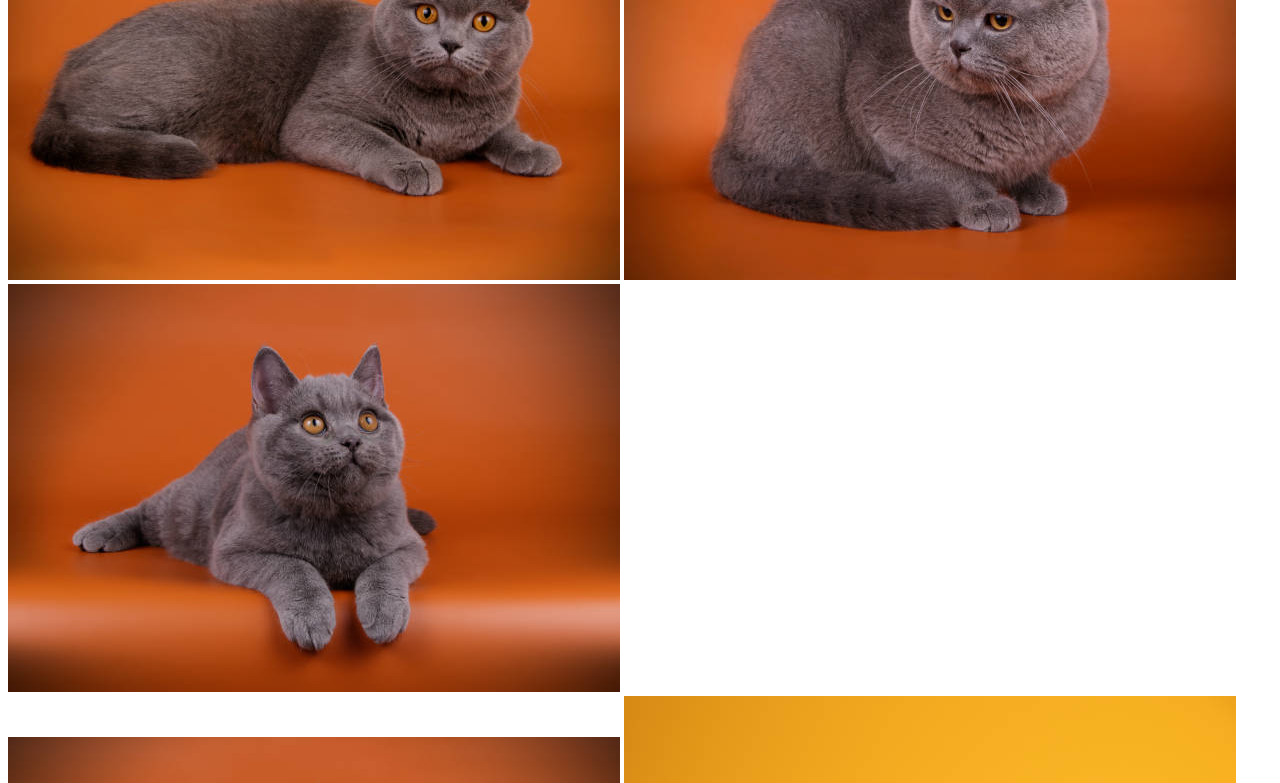
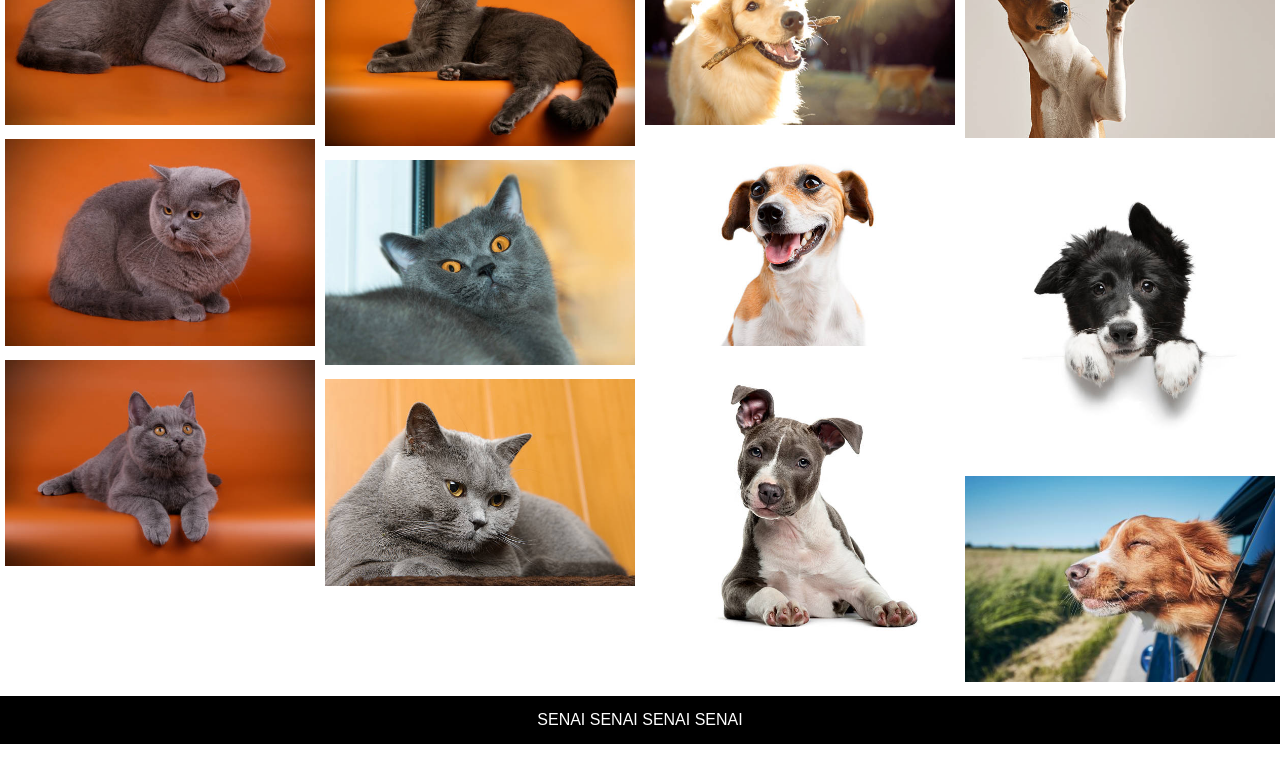
Before and after one commit to kaualira/album-de-fotos, a plain HTML site: page index.html in a window 1280 px wide. Shown: the part 620-1403 px from the top of the page. After the commit the page ends 1364 px from the top, so only its background shows below. Drawn offline with Linux system fonts and the light colour scheme; files whose address does not match are found by name.

Commit message:
commit css

```diff
--- a/album.css
+++ b/album.css
@@ -0,0 +1,46 @@
+@charset "UTF-8";
+
+* {
+    margin: 0px;
+    padding: 0px;
+    box-sizing: border-box;
+
+}
+
+body {
+    font-family: Arial, Helvetica, sans-serif;
+    font-size: 1em;
+}
+
+header {
+    /* alinhamento dos textos  */
+    text-align: center;
+    padding: 30px;
+}
+
+main#album {
+    /* renderiza os elementos */
+    display:flex;
+    /* Coloca o conteudo em linha e não permite a quebra de linha */
+    flex-flow: row wrap;
+}
+
+section.coluna {
+    /* border: 1px dashed black; */
+    flex: 1 1 100%;
+    padding: 0px 5px;
+}
+
+section > img {
+    /* Especifica a largura e a altura de uma imagem */
+    width: 100%;
+    /* indica a distancia na parte inferior do conteudo */
+    padding-bottom: 10px;
+}
+
+footer {
+    background-color: black;
+    color:white;
+    padding: 15px;
+    text-align: center;
+}
--- a/index.html
+++ b/index.html
@@ -6,6 +6,7 @@
     <meta name="viewport" content="width=device-width, initial-scale=1.0">
     <title>NA PRATICA - Álbums de Fotos com Flexbox</title>
     <link rel="stylesheet" href="album.css">
+    <link rel="stylesheet" href="media.css">
 </head>
 <body>
     <header>
@@ -42,5 +43,8 @@
             <img src="C:\xampp\htdocs\album-de-fotos\album\album21.jpg" alt="cachorro10">
         </section>
     </main>
+    <footer>
+        <p> SENAI SENAI SENAI SENAI</p>
+    </footer>
 </body>
 </html>
--- /dev/null
+++ b/media.css
@@ -0,0 +1,22 @@
+@charset "UTF-8";
+
+/* DEVICES BREAKPOINTS
+Telas pequenas: até 600px
+Celulares: 600px até 768px
+Tablets: 768px até 992px
+Notebooks: 992px até 1200px
+Grandes telas: acima de 1200px */
+
+/* Tamanho de tablets */
+@media screen and (min-width: 768px) and (max-width: 992px) {
+    section.coluna {
+        flex: 1 1 50%;
+    }
+}
+
+/* Tamanho de ipad */
+@media screen and (min-width: 992px) {
+    section.coluna {
+        flex: 1 1 25%;
+    }
+}
```
